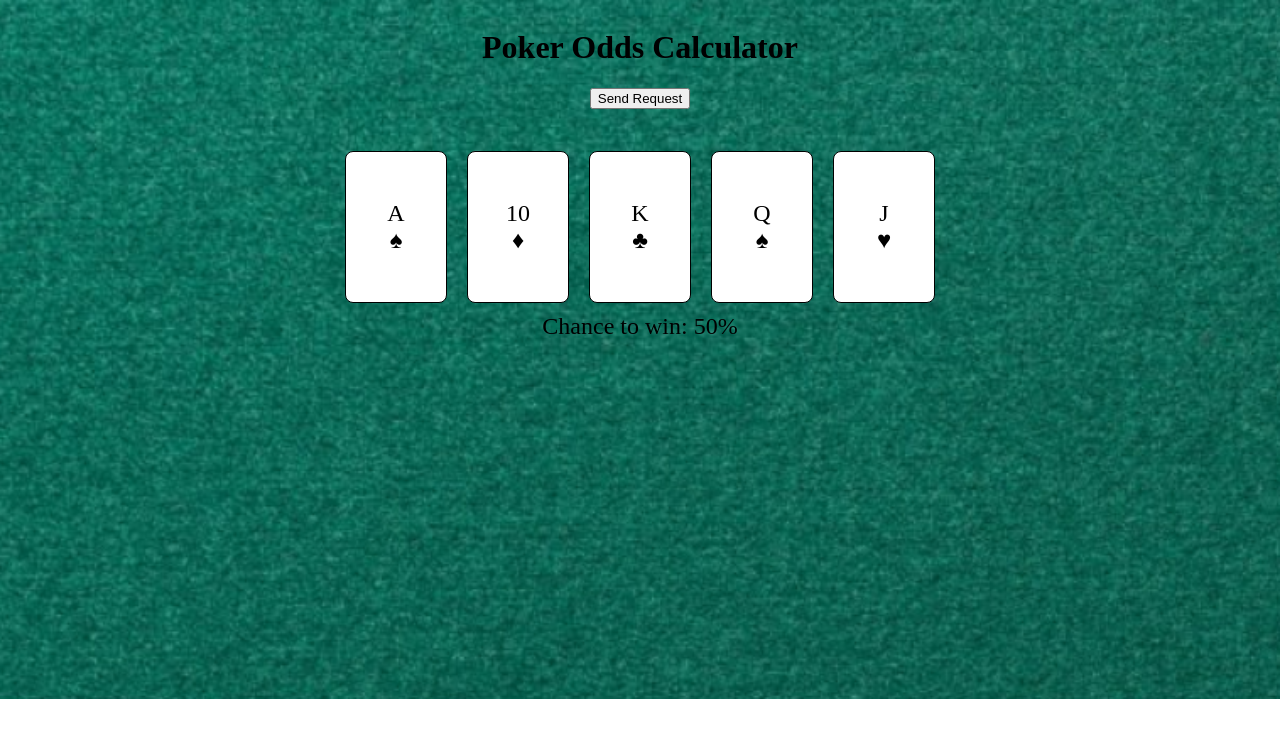
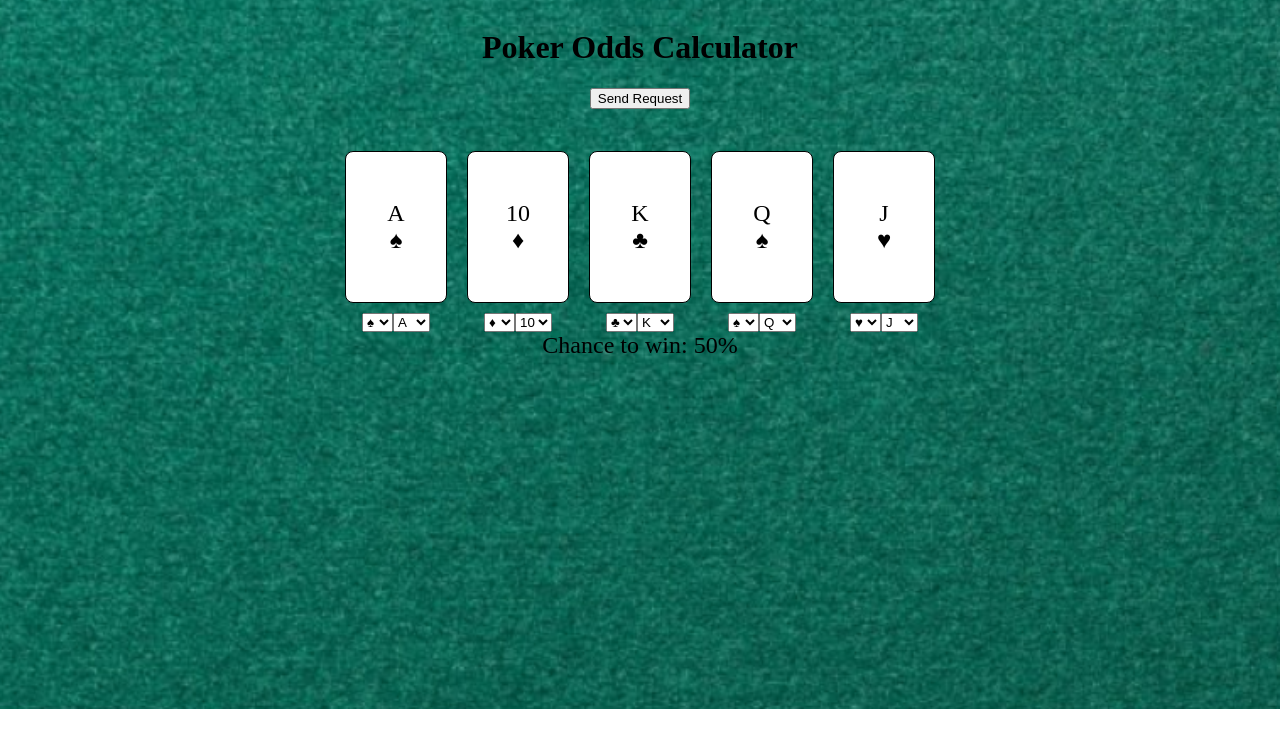
Before and after one commit to DerekThree/poker-front-end, an Angular app in the folder poker-front-end/: page / in a window 1280 px wide. Shown: the top 748 px of the page. Built offline with nearby package versions, Linux system fonts and the light colour scheme.

Commit message:
Added dropdowns

```diff
--- a/poker-front-end/src/app/app.component.css
+++ b/poker-front-end/src/app/app.component.css
@@ -16,3 +16,8 @@
   display: flex;
   justify-content: center;
 }
+
+.dropdowns {
+  display: flex;
+  justify-content: center;
+}
--- a/poker-front-end/src/app/app.component.html
+++ b/poker-front-end/src/app/app.component.html
@@ -4,7 +4,17 @@
   <p>{{ response }}</p>
 
   <div class="card-container">
-    <app-card *ngFor="let card of cards" [suit]="card.suit" [value]="card.value"></app-card>
+    <div *ngFor="let card of cards; let i = index" class="card-wrapper">
+      <app-card [suit]="card.suit" [value]="card.value"></app-card>
+      <div class="dropdowns">
+        <select [(ngModel)]="cards[i].suit">
+          <option *ngFor="let suit of suits" [value]="suit">{{ suit }}</option>
+        </select>
+        <select [(ngModel)]="cards[i].value">
+          <option *ngFor="let value of values" [value]="value">{{ value }}</option>
+        </select>
+      </div>
+    </div>
   </div>
   <div class="chance">
     Chance to win: 50%
--- a/poker-front-end/src/app/app.component.ts
+++ b/poker-front-end/src/app/app.component.ts
@@ -3,11 +3,12 @@ import { Component } from '@angular/core';
 import { RouterOutlet } from '@angular/router';
 import { CardComponent } from './card/card.component';
 import { CommonModule } from "@angular/common";
+import { FormsModule } from '@angular/forms';
 
 @Component({
   selector: 'app-root',
   standalone: true,
-  imports: [RouterOutlet, CardComponent, CommonModule],
+  imports: [RouterOutlet, CardComponent, CommonModule, FormsModule],
   templateUrl: './app.component.html',
   styleUrl: './app.component.css'
 })
@@ -16,13 +17,15 @@ export class AppComponent {
   title = 'Poker Odds Calculator';
   response: string = "";
   cards = [
-    // replace suit descriptions with their symbols
     { suit: '♠', value: 'A' },
     { suit: '♦', value: '10' },
     { suit: '♣', value: 'K' },
     { suit: '♠', value: 'Q' },
     { suit: '♥', value: 'J' }
   ];
+
+  suits = ['♥', '♠', '♦', '♣'];
+  values = ['A', '2', '3', '4', '5', '6', '7', '8', '9', '10', 'J', 'Q', 'K'];
 
   constructor(private http: HttpClient) {}
 
```
